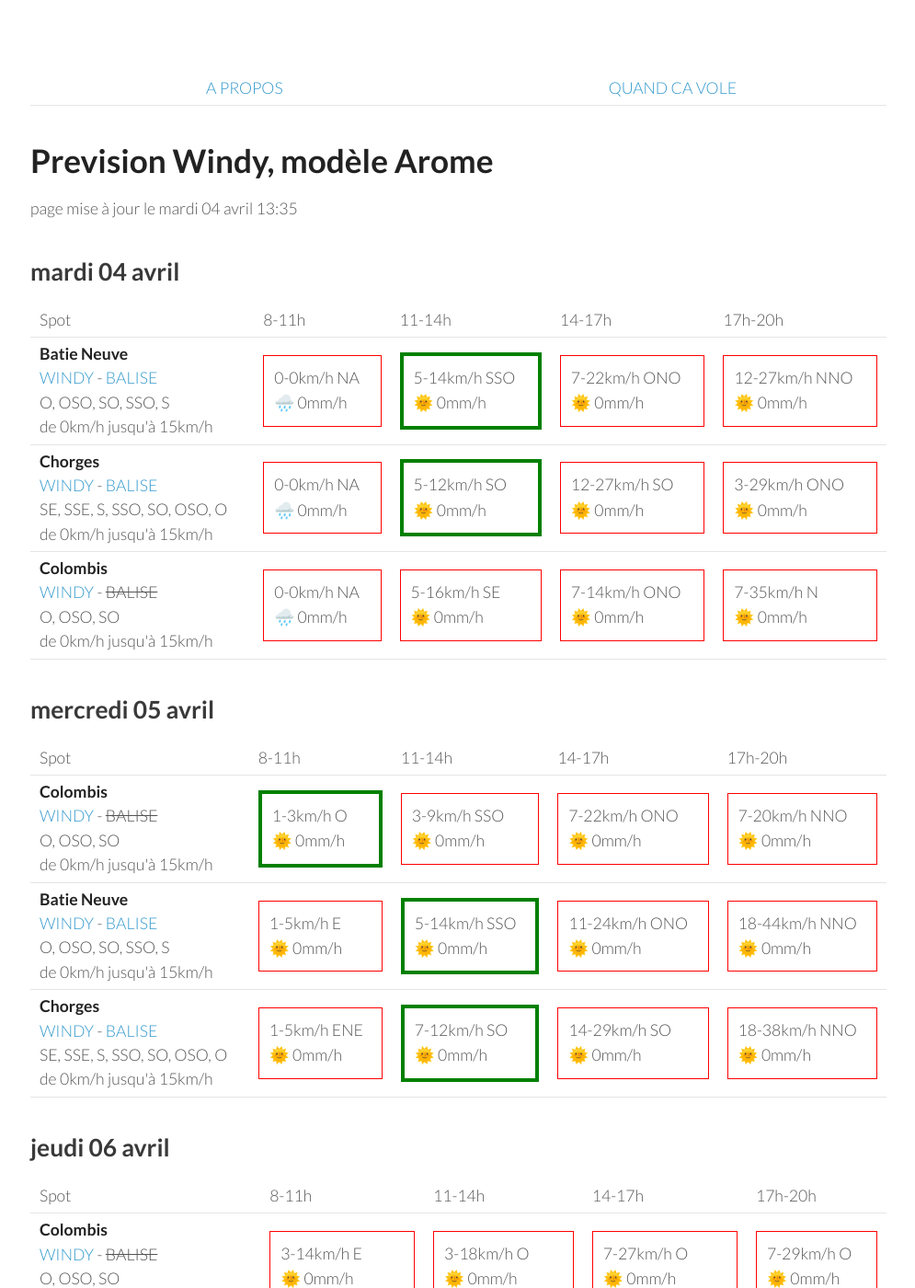
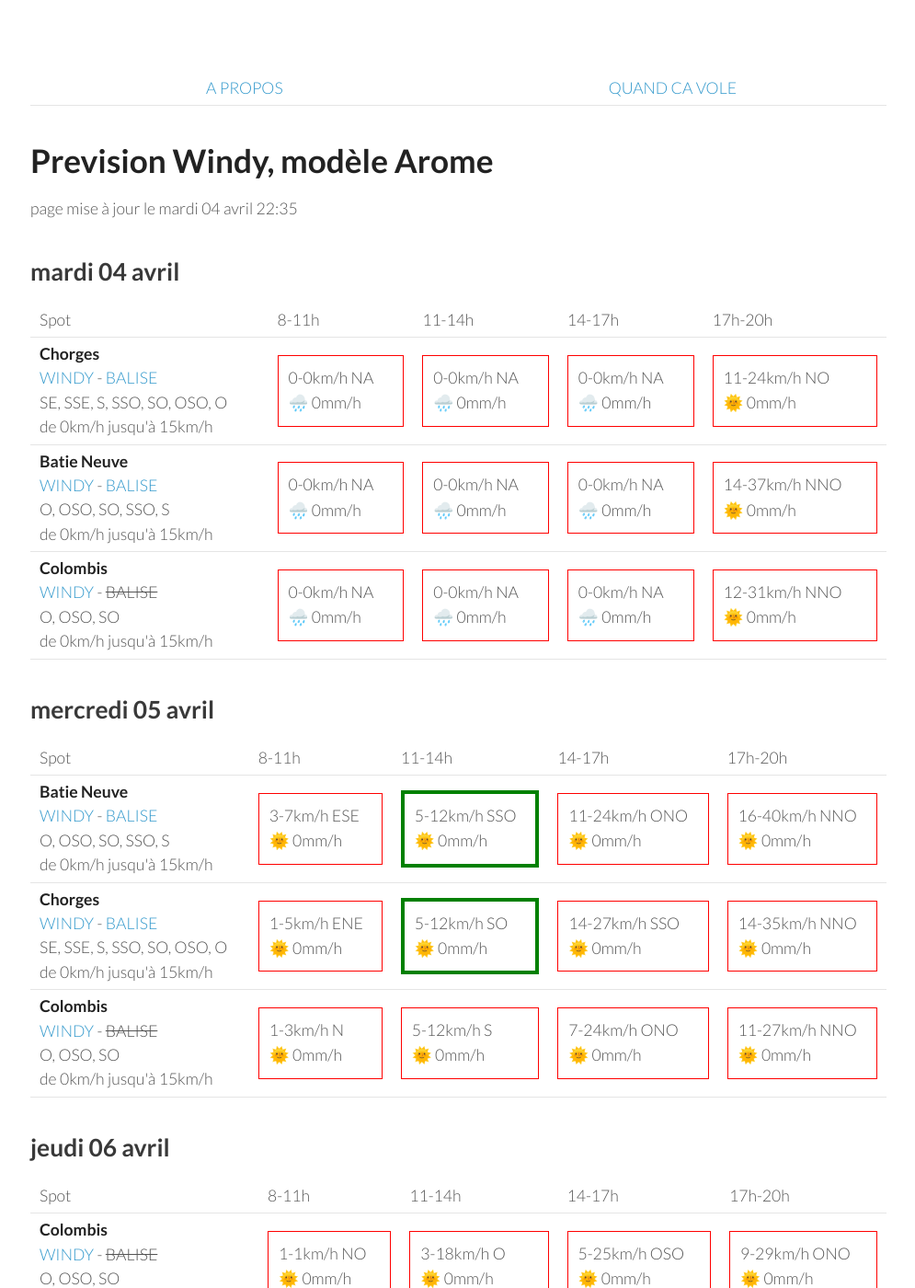
Before and after one commit to parapente-dans-le-nord/parapente-dans-le-nord.github.io, a Jekyll site: the page built from saint_andre.markdown, in a window 1280 px wide and 1400 px high. Shown: the whole window at 92% size, without its empty margins (25-1020 px from the left). Built offline with Jekyll 4.4.1, drawn with Linux system fonts in a browser that asks for light colours; some of the changed text lies outside the part shown.

Commit message:
update index.markdown

```diff
--- a/saint_andre.markdown
+++ b/saint_andre.markdown
@@ -7,7 +7,7 @@ title:  "Tous les spots"
 {: .links}
 
 # Prevision Windy, modèle Arome
-page mise à jour le mardi 04 avril 13:35
+page mise à jour le mardi 04 avril 22:35
 
 ## mardi 04 avril
 
@@ -22,30 +22,30 @@ page mise à jour le mardi 04 avril 13:35
       <td>17h-20h</td>
     </tr>
 <tr>
+        <td><strong>Chorges</strong><br><a href="https://windy.com/44.578/6.280?44.559,6.262,10">WINDY</a> - <span class=""><a href="https://www.openwindmap.org/PP554">BALISE</a> </span><br> <span class="vent-favorable">SE, SSE, S, SSO, SO, OSO, O</span><br><span class="force-vent">de 0km/h jusqu'à 15km/h</span> </td>
+
+            <td><div class="not-flyable"><p>0-0km/h NA</p><p>🌧️ 0mm/h</p></div></td>
+            <td><div class="not-flyable"><p>0-0km/h NA</p><p>🌧️ 0mm/h</p></div></td>
+            <td><div class="not-flyable"><p>0-0km/h NA</p><p>🌧️ 0mm/h</p></div></td>
+            <td><div class="not-flyable"><p>11-24km/h NO</p><p>🌞 0mm/h</p></div></td>
+
+    </tr>
+<tr>
         <td><strong>Batie Neuve</strong><br><a href="https://windy.com/44.584/6.236?44.559,6.262,10,m:eTtagly">WINDY</a> - <span class=""><a href="https://www.openwindmap.org/PP554">BALISE</a> </span><br> <span class="vent-favorable">O, OSO, SO, SSO, S</span><br><span class="force-vent">de 0km/h jusqu'à 15km/h</span> </td>
 
             <td><div class="not-flyable"><p>0-0km/h NA</p><p>🌧️ 0mm/h</p></div></td>
-            <td><div class="flyable"><p>5-14km/h SSO</p><p>🌞 0mm/h</p></div></td>
-            <td><div class="not-flyable"><p>7-22km/h ONO</p><p>🌞 0mm/h</p></div></td>
-            <td><div class="not-flyable"><p>12-27km/h NNO</p><p>🌞 0mm/h</p></div></td>
-
-    </tr>
-<tr>
-        <td><strong>Chorges</strong><br><a href="https://windy.com/44.578/6.280?44.559,6.262,10">WINDY</a> - <span class=""><a href="https://www.openwindmap.org/PP554">BALISE</a> </span><br> <span class="vent-favorable">SE, SSE, S, SSO, SO, OSO, O</span><br><span class="force-vent">de 0km/h jusqu'à 15km/h</span> </td>
-
             <td><div class="not-flyable"><p>0-0km/h NA</p><p>🌧️ 0mm/h</p></div></td>
-            <td><div class="flyable"><p>5-12km/h SO</p><p>🌞 0mm/h</p></div></td>
-            <td><div class="not-flyable"><p>12-27km/h SO</p><p>🌞 0mm/h</p></div></td>
-            <td><div class="not-flyable"><p>3-29km/h ONO</p><p>🌞 0mm/h</p></div></td>
+            <td><div class="not-flyable"><p>0-0km/h NA</p><p>🌧️ 0mm/h</p></div></td>
+            <td><div class="not-flyable"><p>14-37km/h NNO</p><p>🌞 0mm/h</p></div></td>
 
     </tr>
 <tr>
         <td><strong>Colombis</strong><br><a href="https://windy.com/44.494/6.216?44.559,6.262,10">WINDY</a> - <span class="no-balise"> BALISE </span><br> <span class="vent-favorable">O, OSO, SO</span><br><span class="force-vent">de 0km/h jusqu'à 15km/h</span> </td>
 
             <td><div class="not-flyable"><p>0-0km/h NA</p><p>🌧️ 0mm/h</p></div></td>
-            <td><div class="not-flyable"><p>5-16km/h SE</p><p>🌞 0mm/h</p></div></td>
-            <td><div class="not-flyable"><p>7-14km/h ONO</p><p>🌞 0mm/h</p></div></td>
-            <td><div class="not-flyable"><p>7-35km/h N</p><p>🌞 0mm/h</p></div></td>
+            <td><div class="not-flyable"><p>0-0km/h NA</p><p>🌧️ 0mm/h</p></div></td>
+            <td><div class="not-flyable"><p>0-0km/h NA</p><p>🌧️ 0mm/h</p></div></td>
+            <td><div class="not-flyable"><p>12-31km/h NNO</p><p>🌞 0mm/h</p></div></td>
 
     </tr>
 
@@ -65,22 +65,12 @@ page mise à jour le mardi 04 avril 13:35
       <td>17h-20h</td>
     </tr>
 <tr>
-        <td><strong>Colombis</strong><br><a href="https://windy.com/44.494/6.216?44.559,6.262,10">WINDY</a> - <span class="no-balise"> BALISE </span><br> <span class="vent-favorable">O, OSO, SO</span><br><span class="force-vent">de 0km/h jusqu'à 15km/h</span> </td>
-
-            <td><div class="flyable"><p>1-3km/h O</p><p>🌞 0mm/h</p></div></td>
-            <td><div class="not-flyable"><p>3-9km/h SSO</p><p>🌞 0mm/h</p></div></td>
-            <td><div class="not-flyable"><p>7-22km/h ONO</p><p>🌞 0mm/h</p></div></td>
-            <td><div class="not-flyable"><p>7-20km/h NNO</p><p>🌞 0mm/h</p></div></td>
-
-
-    </tr>
-<tr>
         <td><strong>Batie Neuve</strong><br><a href="https://windy.com/44.584/6.236?44.559,6.262,10,m:eTtagly">WINDY</a> - <span class=""><a href="https://www.openwindmap.org/PP554">BALISE</a> </span><br> <span class="vent-favorable">O, OSO, SO, SSO, S</span><br><span class="force-vent">de 0km/h jusqu'à 15km/h</span> </td>
 
-            <td><div class="not-flyable"><p>1-5km/h E</p><p>🌞 0mm/h</p></div></td>
-            <td><div class="flyable"><p>5-14km/h SSO</p><p>🌞 0mm/h</p></div></td>
+            <td><div class="not-flyable"><p>3-7km/h ESE</p><p>🌞 0mm/h</p></div></td>
+            <td><div class="flyable"><p>5-12km/h SSO</p><p>🌞 0mm/h</p></div></td>
             <td><div class="not-flyable"><p>11-24km/h ONO</p><p>🌞 0mm/h</p></div></td>
-            <td><div class="not-flyable"><p>18-44km/h NNO</p><p>🌞 0mm/h</p></div></td>
+            <td><div class="not-flyable"><p>16-40km/h NNO</p><p>🌞 0mm/h</p></div></td>
 
 
     </tr>
@@ -88,9 +78,19 @@ page mise à jour le mardi 04 avril 13:35
         <td><strong>Chorges</strong><br><a href="https://windy.com/44.578/6.280?44.559,6.262,10">WINDY</a> - <span class=""><a href="https://www.openwindmap.org/PP554">BALISE</a> </span><br> <span class="vent-favorable">SE, SSE, S, SSO, SO, OSO, O</span><br><span class="force-vent">de 0km/h jusqu'à 15km/h</span> </td>
 
             <td><div class="not-flyable"><p>1-5km/h ENE</p><p>🌞 0mm/h</p></div></td>
-            <td><div class="flyable"><p>7-12km/h SO</p><p>🌞 0mm/h</p></div></td>
-            <td><div class="not-flyable"><p>14-29km/h SO</p><p>🌞 0mm/h</p></div></td>
-            <td><div class="not-flyable"><p>18-38km/h NNO</p><p>🌞 0mm/h</p></div></td>
+            <td><div class="flyable"><p>5-12km/h SO</p><p>🌞 0mm/h</p></div></td>
+            <td><div class="not-flyable"><p>14-27km/h SSO</p><p>🌞 0mm/h</p></div></td>
+            <td><div class="not-flyable"><p>14-35km/h NNO</p><p>🌞 0mm/h</p></div></td>
+
+
+    </tr>
+<tr>
+        <td><strong>Colombis</strong><br><a href="https://windy.com/44.494/6.216?44.559,6.262,10">WINDY</a> - <span class="no-balise"> BALISE </span><br> <span class="vent-favorable">O, OSO, SO</span><br><span class="force-vent">de 0km/h jusqu'à 15km/h</span> </td>
+
+            <td><div class="not-flyable"><p>1-3km/h N</p><p>🌞 0mm/h</p></div></td>
+            <td><div class="not-flyable"><p>5-12km/h S</p><p>🌞 0mm/h</p></div></td>
+            <td><div class="not-flyable"><p>7-24km/h ONO</p><p>🌞 0mm/h</p></div></td>
+            <td><div class="not-flyable"><p>11-27km/h NNO</p><p>🌞 0mm/h</p></div></td>
 
 
     </tr>
@@ -113,30 +113,30 @@ page mise à jour le mardi 04 avril 13:35
 <tr>
         <td><strong>Colombis</strong><br><a href="https://windy.com/44.494/6.216?44.559,6.262,10">WINDY</a> - <span class="no-balise"> BALISE </span><br> <span class="vent-favorable">O, OSO, SO</span><br><span class="force-vent">de 0km/h jusqu'à 15km/h</span> </td>
 
-            <td><div class="not-flyable"><p>3-14km/h E</p><p>🌞 0mm/h</p></div></td>
+            <td><div class="not-flyable"><p>1-1km/h NO</p><p>🌞 0mm/h</p></div></td>
             <td><div class="not-flyable"><p>3-18km/h O</p><p>🌞 0mm/h</p></div></td>
-            <td><div class="not-flyable"><p>7-27km/h O</p><p>🌞 0mm/h</p></div></td>
-            <td><div class="not-flyable"><p>7-29km/h O</p><p>🌞 0mm/h</p></div></td>
+            <td><div class="not-flyable"><p>5-25km/h OSO</p><p>🌞 0mm/h</p></div></td>
+            <td><div class="not-flyable"><p>9-29km/h ONO</p><p>🌞 0mm/h</p></div></td>
 
 
     </tr>
 <tr>
         <td><strong>Batie Neuve</strong><br><a href="https://windy.com/44.584/6.236?44.559,6.262,10,m:eTtagly">WINDY</a> - <span class=""><a href="https://www.openwindmap.org/PP554">BALISE</a> </span><br> <span class="vent-favorable">O, OSO, SO, SSO, S</span><br><span class="force-vent">de 0km/h jusqu'à 15km/h</span> </td>
 
-            <td><div class="not-flyable"><p>3-16km/h NNE</p><p>🌞 0mm/h</p></div></td>
+            <td><div class="not-flyable"><p>1-3km/h N</p><p>🌞 0mm/h</p></div></td>
             <td><div class="not-flyable"><p>5-22km/h SSO</p><p>🌞 0mm/h</p></div></td>
             <td><div class="not-flyable"><p>7-31km/h SO</p><p>🌞 0mm/h</p></div></td>
-            <td><div class="not-flyable"><p>5-35km/h O</p><p>🌞 0mm/h</p></div></td>
+            <td><div class="not-flyable"><p>5-33km/h O</p><p>🌞 0mm/h</p></div></td>
 
 
     </tr>
 <tr>
         <td><strong>Chorges</strong><br><a href="https://windy.com/44.578/6.280?44.559,6.262,10">WINDY</a> - <span class=""><a href="https://www.openwindmap.org/PP554">BALISE</a> </span><br> <span class="vent-favorable">SE, SSE, S, SSO, SO, OSO, O</span><br><span class="force-vent">de 0km/h jusqu'à 15km/h</span> </td>
 
-            <td><div class="not-flyable"><p>3-16km/h NE</p><p>🌞 0mm/h</p></div></td>
-            <td><div class="not-flyable"><p>5-22km/h SSO</p><p>🌞 0mm/h</p></div></td>
-            <td><div class="not-flyable"><p>7-31km/h OSO</p><p>🌞 0mm/h</p></div></td>
-            <td><div class="not-flyable"><p>7-35km/h O</p><p>🌞 0mm/h</p></div></td>
+            <td><div class="not-flyable"><p>1-3km/h NE</p><p>🌞 0mm/h</p></div></td>
+            <td><div class="not-flyable"><p>5-22km/h SO</p><p>🌞 0mm/h</p></div></td>
+            <td><div class="not-flyable"><p>7-31km/h SO</p><p>🌞 0mm/h</p></div></td>
+            <td><div class="not-flyable"><p>7-35km/h OSO</p><p>🌞 0mm/h</p></div></td>
 
 
     </tr>
@@ -159,30 +159,30 @@ page mise à jour le mardi 04 avril 13:35
 <tr>
         <td><strong>Colombis</strong><br><a href="https://windy.com/44.494/6.216?44.559,6.262,10">WINDY</a> - <span class="no-balise"> BALISE </span><br> <span class="vent-favorable">O, OSO, SO</span><br><span class="force-vent">de 0km/h jusqu'à 15km/h</span> </td>
 
-            <td><div class="not-flyable"><p>1-11km/h E</p><p>🌞 0mm/h</p></div></td>
-            <td><div class="not-flyable"><p>5-24km/h O</p><p>🌞 0mm/h</p></div></td>
-            <td><div class="not-flyable"><p>12-40km/h ONO</p><p>🌞 0mm/h</p></div></td>
-            <td><div class="not-flyable"><p>14-42km/h NO</p><p>🌞 0mm/h</p></div></td>
+            <td><div class="not-flyable"><p>0-11km/h ENE</p><p>🌞 0mm/h</p></div></td>
+            <td><div class="not-flyable"><p>7-24km/h O</p><p>🌞 0mm/h</p></div></td>
+            <td><div class="not-flyable"><p>14-42km/h NO</p><p>🌧 0.5mm/h</p></div></td>
+            <td><div class="not-flyable"><p>14-44km/h NO</p><p>🌞 0mm/h</p></div></td>
 
 
     </tr>
 <tr>
         <td><strong>Batie Neuve</strong><br><a href="https://windy.com/44.584/6.236?44.559,6.262,10,m:eTtagly">WINDY</a> - <span class=""><a href="https://www.openwindmap.org/PP554">BALISE</a> </span><br> <span class="vent-favorable">O, OSO, SO, SSO, S</span><br><span class="force-vent">de 0km/h jusqu'à 15km/h</span> </td>
 
-            <td><div class="not-flyable"><p>1-16km/h NNE</p><p>🌞 0mm/h</p></div></td>
+            <td><div class="not-flyable"><p>1-16km/h N</p><p>🌞 0mm/h</p></div></td>
             <td><div class="not-flyable"><p>7-31km/h O</p><p>🌞 0mm/h</p></div></td>
-            <td><div class="not-flyable"><p>12-44km/h NO</p><p>🌞 0mm/h</p></div></td>
-            <td><div class="not-flyable"><p>12-44km/h NO</p><p>🌞 0mm/h</p></div></td>
+            <td><div class="not-flyable"><p>12-46km/h NO</p><p>🌧 0.3mm/h</p></div></td>
+            <td><div class="not-flyable"><p>12-46km/h NO</p><p>🌞 0mm/h</p></div></td>
 
 
     </tr>
 <tr>
         <td><strong>Chorges</strong><br><a href="https://windy.com/44.578/6.280?44.559,6.262,10">WINDY</a> - <span class=""><a href="https://www.openwindmap.org/PP554">BALISE</a> </span><br> <span class="vent-favorable">SE, SSE, S, SSO, SO, OSO, O</span><br><span class="force-vent">de 0km/h jusqu'à 15km/h</span> </td>
 
-            <td><div class="not-flyable"><p>1-14km/h NE</p><p>🌞 0mm/h</p></div></td>
+            <td><div class="not-flyable"><p>1-14km/h NNE</p><p>🌞 0mm/h</p></div></td>
             <td><div class="not-flyable"><p>7-31km/h O</p><p>🌞 0mm/h</p></div></td>
-            <td><div class="not-flyable"><p>12-44km/h ONO</p><p>🌞 0mm/h</p></div></td>
-            <td><div class="not-flyable"><p>11-44km/h NO</p><p>🌞 0mm/h</p></div></td>
+            <td><div class="not-flyable"><p>12-46km/h ONO</p><p>🌧 0.4mm/h</p></div></td>
+            <td><div class="not-flyable"><p>12-48km/h NO</p><p>🌞 0mm/h</p></div></td>
 
 
     </tr>
@@ -205,30 +205,30 @@ page mise à jour le mardi 04 avril 13:35
 <tr>
         <td><strong>Colombis</strong><br><a href="https://windy.com/44.494/6.216?44.559,6.262,10">WINDY</a> - <span class="no-balise"> BALISE </span><br> <span class="vent-favorable">O, OSO, SO</span><br><span class="force-vent">de 0km/h jusqu'à 15km/h</span> </td>
 
-            <td><div class="not-flyable"><p>3-18km/h ENE</p><p>🌞 0mm/h</p></div></td>
-            <td><div class="not-flyable"><p>3-22km/h ENE</p><p>🌞 0mm/h</p></div></td>
-            <td><div class="not-flyable"><p>5-29km/h NE</p><p>🌞 0mm/h</p></div></td>
-            <td><div class="not-flyable"><p>11-31km/h ONO</p><p>🌞 0mm/h</p></div></td>
+            <td><div class="not-flyable"><p>3-20km/h ENE</p><p>🌞 0mm/h</p></div></td>
+            <td><div class="not-flyable"><p>1-18km/h NNO</p><p>🌞 0mm/h</p></div></td>
+            <td><div class="not-flyable"><p>5-24km/h O</p><p>🌞 0mm/h</p></div></td>
+            <td><div class="not-flyable"><p>9-31km/h NO</p><p>🌞 0mm/h</p></div></td>
 
 
     </tr>
 <tr>
         <td><strong>Batie Neuve</strong><br><a href="https://windy.com/44.584/6.236?44.559,6.262,10,m:eTtagly">WINDY</a> - <span class=""><a href="https://www.openwindmap.org/PP554">BALISE</a> </span><br> <span class="vent-favorable">O, OSO, SO, SSO, S</span><br><span class="force-vent">de 0km/h jusqu'à 15km/h</span> </td>
 
-            <td><div class="not-flyable"><p>5-20km/h NNE</p><p>🌞 0mm/h</p></div></td>
-            <td><div class="not-flyable"><p>1-22km/h E</p><p>🌞 0mm/h</p></div></td>
-            <td><div class="not-flyable"><p>3-27km/h NE</p><p>🌧 0.6mm/h</p></div></td>
-            <td><div class="not-flyable"><p>7-29km/h ONO</p><p>🌧 0.3mm/h</p></div></td>
+            <td><div class="not-flyable"><p>5-24km/h NNE</p><p>🌞 0mm/h</p></div></td>
+            <td><div class="not-flyable"><p>1-24km/h SO</p><p>🌞 0mm/h</p></div></td>
+            <td><div class="not-flyable"><p>7-29km/h OSO</p><p>🌞 0mm/h</p></div></td>
+            <td><div class="not-flyable"><p>9-37km/h ONO</p><p>🌧 0.3mm/h</p></div></td>
 
 
     </tr>
 <tr>
         <td><strong>Chorges</strong><br><a href="https://windy.com/44.578/6.280?44.559,6.262,10">WINDY</a> - <span class=""><a href="https://www.openwindmap.org/PP554">BALISE</a> </span><br> <span class="vent-favorable">SE, SSE, S, SSO, SO, OSO, O</span><br><span class="force-vent">de 0km/h jusqu'à 15km/h</span> </td>
 
-            <td><div class="not-flyable"><p>5-25km/h NE</p><p>🌞 0mm/h</p></div></td>
-            <td><div class="not-flyable"><p>3-27km/h ENE</p><p>🌞 0mm/h</p></div></td>
-            <td><div class="not-flyable"><p>5-33km/h NE</p><p>🌧 0.5mm/h</p></div></td>
-            <td><div class="not-flyable"><p>7-29km/h ONO</p><p>🌧 0.3mm/h</p></div></td>
+            <td><div class="not-flyable"><p>5-27km/h NE</p><p>🌞 0mm/h</p></div></td>
+            <td><div class="not-flyable"><p>1-27km/h SSO</p><p>🌞 0mm/h</p></div></td>
+            <td><div class="not-flyable"><p>7-29km/h OSO</p><p>🌞 0mm/h</p></div></td>
+            <td><div class="not-flyable"><p>9-37km/h ONO</p><p>🌧 0.3mm/h</p></div></td>
 
 
     </tr>
@@ -251,10 +251,10 @@ page mise à jour le mardi 04 avril 13:35
 <tr>
         <td><strong>Colombis</strong><br><a href="https://windy.com/44.494/6.216?44.559,6.262,10">WINDY</a> - <span class="no-balise"> BALISE </span><br> <span class="vent-favorable">O, OSO, SO</span><br><span class="force-vent">de 0km/h jusqu'à 15km/h</span> </td>
 
-            <td><div class="not-flyable"><p>3-16km/h E</p><p>🌞 0mm/h</p></div></td>
-            <td><div class="not-flyable"><p>1-16km/h ONO</p><p>🌞 0mm/h</p></div></td>
-            <td><div class="not-flyable"><p>5-25km/h O</p><p>🌞 0mm/h</p></div></td>
-            <td><div class="not-flyable"><p>5-31km/h S</p><p>🌞 0mm/h</p></div></td>
+            <td><div class="not-flyable"><p>3-14km/h ENE</p><p>🌞 0mm/h</p></div></td>
+            <td><div class="not-flyable"><p>3-18km/h N</p><p>🌞 0mm/h</p></div></td>
+            <td><div class="not-flyable"><p>1-25km/h OSO</p><p>🌞 0mm/h</p></div></td>
+            <td><div class="not-flyable"><p>3-24km/h O</p><p>🌞 0mm/h</p></div></td>
 
 
     </tr>
@@ -262,9 +262,9 @@ page mise à jour le mardi 04 avril 13:35
         <td><strong>Batie Neuve</strong><br><a href="https://windy.com/44.584/6.236?44.559,6.262,10,m:eTtagly">WINDY</a> - <span class=""><a href="https://www.openwindmap.org/PP554">BALISE</a> </span><br> <span class="vent-favorable">O, OSO, SO, SSO, S</span><br><span class="force-vent">de 0km/h jusqu'à 15km/h</span> </td>
 
             <td><div class="not-flyable"><p>3-14km/h NE</p><p>🌞 0mm/h</p></div></td>
-            <td><div class="not-flyable"><p>3-20km/h S</p><p>🌞 0mm/h</p></div></td>
-            <td><div class="not-flyable"><p>7-29km/h SSO</p><p>🌞 0mm/h</p></div></td>
-            <td><div class="not-flyable"><p>7-35km/h S</p><p>🌞 0mm/h</p></div></td>
+            <td><div class="not-flyable"><p>3-20km/h SO</p><p>🌞 0mm/h</p></div></td>
+            <td><div class="not-flyable"><p>5-29km/h SO</p><p>🌞 0mm/h</p></div></td>
+            <td><div class="not-flyable"><p>5-33km/h OSO</p><p>🌧 0.3mm/h</p></div></td>
 
 
     </tr>
@@ -272,9 +272,9 @@ page mise à jour le mardi 04 avril 13:35
         <td><strong>Chorges</strong><br><a href="https://windy.com/44.578/6.280?44.559,6.262,10">WINDY</a> - <span class=""><a href="https://www.openwindmap.org/PP554">BALISE</a> </span><br> <span class="vent-favorable">SE, SSE, S, SSO, SO, OSO, O</span><br><span class="force-vent">de 0km/h jusqu'à 15km/h</span> </td>
 
             <td><div class="not-flyable"><p>3-16km/h NE</p><p>🌞 0mm/h</p></div></td>
-            <td><div class="not-flyable"><p>3-20km/h SSO</p><p>🌞 0mm/h</p></div></td>
-            <td><div class="not-flyable"><p>7-29km/h SO</p><p>🌞 0mm/h</p></div></td>
-            <td><div class="not-flyable"><p>7-35km/h SSO</p><p>🌞 0mm/h</p></div></td>
+            <td><div class="not-flyable"><p>3-20km/h SO</p><p>🌞 0mm/h</p></div></td>
+            <td><div class="not-flyable"><p>5-29km/h SO</p><p>🌞 0mm/h</p></div></td>
+            <td><div class="not-flyable"><p>5-33km/h OSO</p><p>🌧 0.3mm/h</p></div></td>
 
 
     </tr>
```
